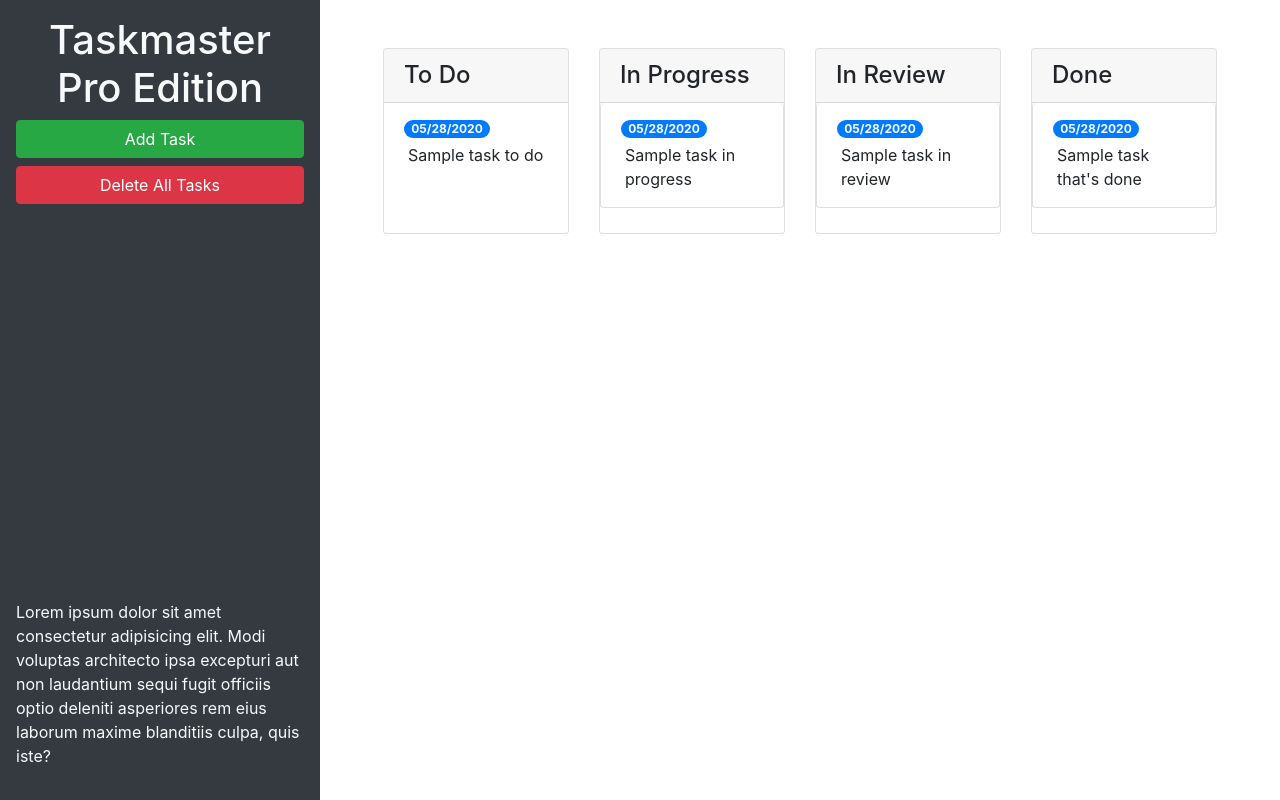
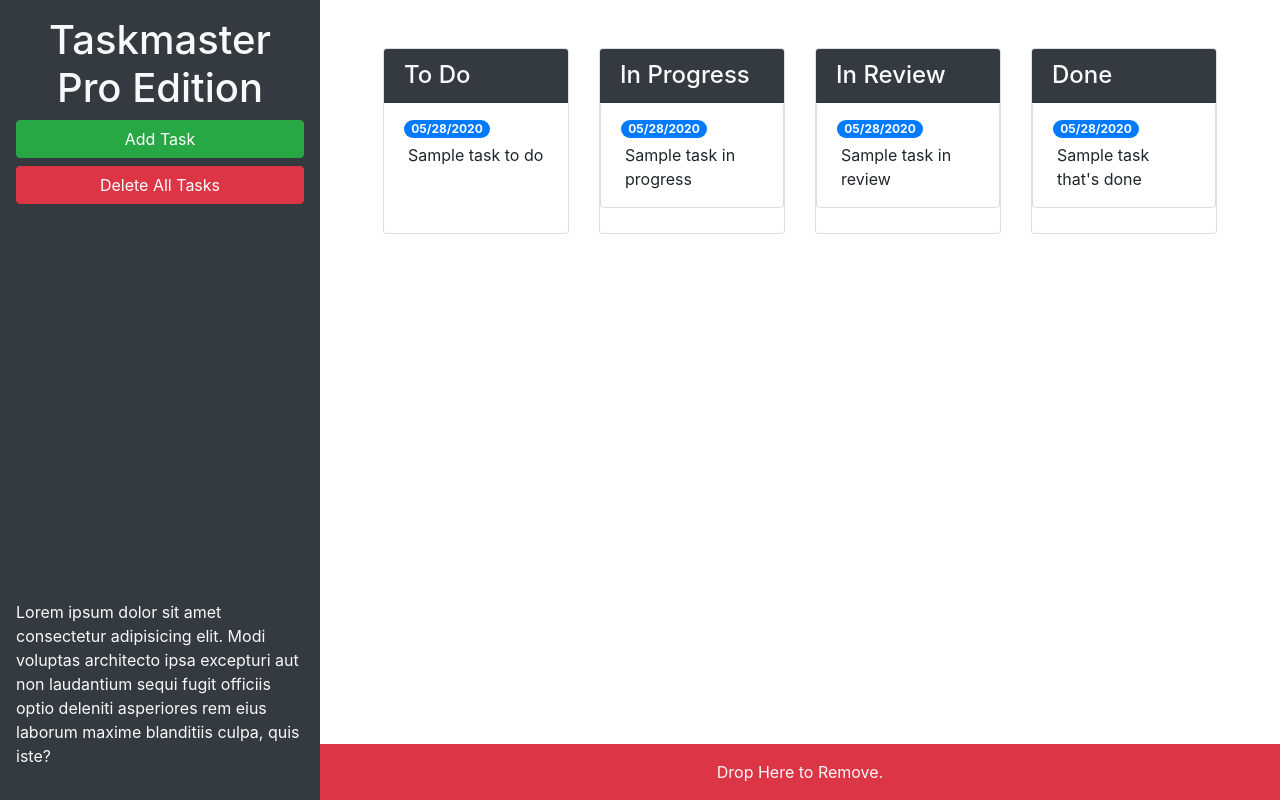
Before and after one commit to rlw950/taskmaster-pro, a plain HTML site: page index.html in a window 1280 px wide. Drawn offline with nearby package versions, Linux system fonts and the light colour scheme.

Commit message:
updated layout for new statuses

```diff
--- a/index.html
+++ b/index.html
@@ -13,22 +13,22 @@
 <body>
 
   <div class="row min-vh-100 no-gutters">
-    <header class="col-12 col-lg-3 bg-dark text-light d-flex flex-column p-4 p-lg-3">
+    <header class="col-12 col-lg-3 bg-dark text-light sticky-top d-flex flex-column p-4 p-lg-3">
       <h1 class="text-center">Taskmaster Pro Edition</h1>
       <button id="create-task" class="btn btn-block btn-success" data-toggle="modal" data-target="#task-form-modal">Add
         Task</button>
       <button id="remove-tasks" class="btn btn-block btn-danger">Delete All Tasks</button>
-      <p class="mt-auto">Lorem ipsum dolor sit amet consectetur adipisicing elit. Modi voluptas architecto ipsa
+      <p class="mt-auto d-none d-lg-block">Lorem ipsum dolor sit amet consectetur adipisicing elit. Modi voluptas architecto ipsa
         excepturi aut non
         laudantium sequi fugit officiis optio deleniti asperiores rem eius laborum maxime blanditiis culpa, quis iste?
       </p>
     </header>
-    <main class="col-12 col-lg-9">
+    <main class="col-12 col-lg-9 d-flex flex-column">
       <div class="m-5 row justify-content-around">
         <!-- todo start -->
         <div class="col-12 col-md-6 col-xl-3 mb-3">
           <div class="card">
-            <h4 class="card-header">
+            <h4 class="card-header bg-dark text-light">
               To Do
             </h4>
             <ul id="list-toDo" class="list-group list-group-flush">
@@ -43,7 +43,7 @@
         <!-- in progress start -->
         <div class="col-12 col-md-6 col-xl-3 mb-3">
           <div class="card">
-            <h4 class="card-header">
+            <h4 class="card-header bg-dark text-light">
               In Progress
             </h4>
             <ul id="list-inProgress" class="list-group">
@@ -53,13 +53,12 @@
               </li>
             </ul>
           </div>
-
         </div>
         <!-- in progress end -->
         <!-- in review start -->
         <div class="col-12 col-md-6 col-xl-3 mb-3">
           <div class="card">
-            <h4 class="card-header">
+            <h4 class="card-header bg-dark text-light">
               In Review
             </h4>
             <ul id="list-inReview" class="list-group">
@@ -74,7 +73,7 @@
         <!-- done start -->
         <div class="col-12 col-md-6 col-xl-3 mb-3">
           <div class="card">
-            <h4 class="card-header">
+            <h4 class="card-header bg-dark text-light">
               Done
             </h4>
             <ul id="list-done" class="list-group">
@@ -86,6 +85,11 @@
           </div>
         </div>
         <!-- done end -->
+      </div>
+      <div id="trash" class="mt-auto">
+        <div class="w-100 bg-danger p-3 text-center text-light display 4">
+          Drop Here to Remove.
+        </div>
       </div>
     </main>
   </div>
```
